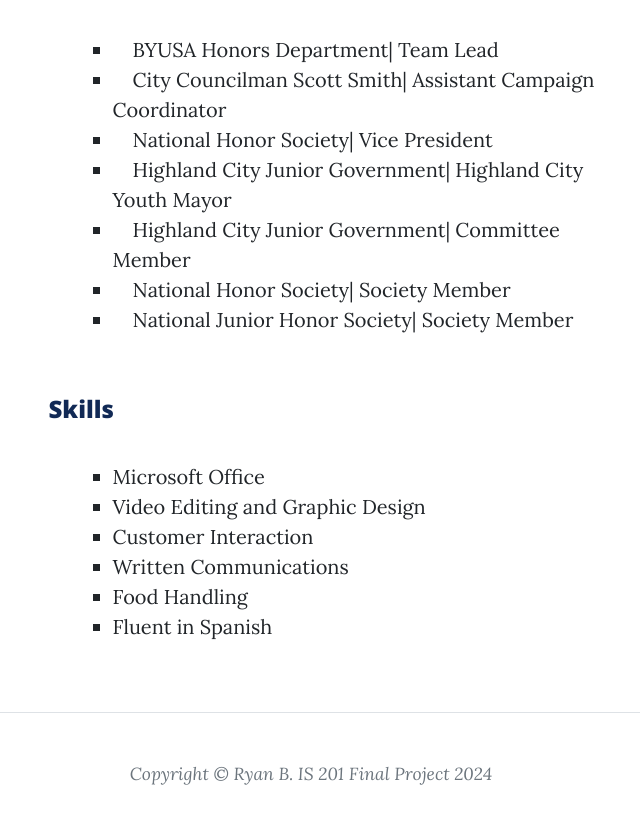
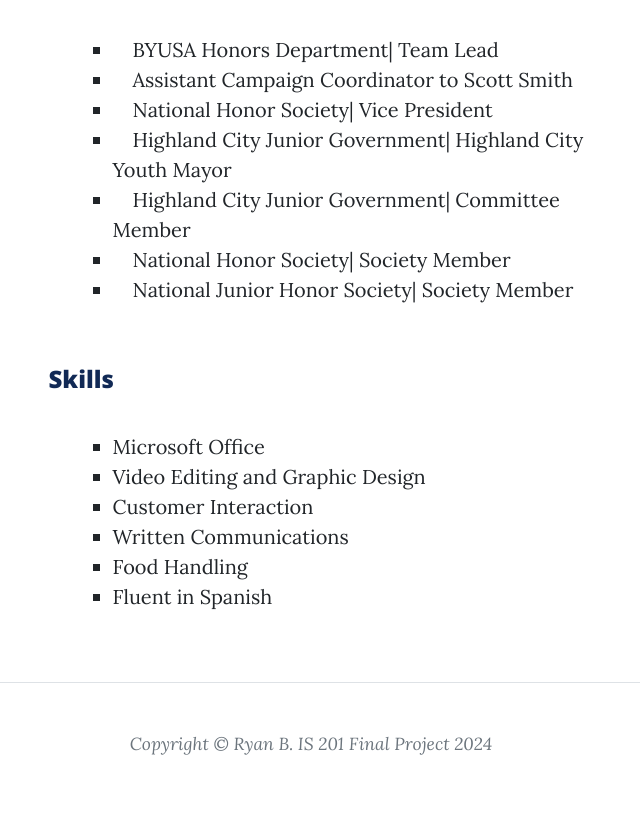
Before and after one commit to barthrya001/RBIS201Final, a plain HTML site: page resume.html in a window 1280 px wide. Shown: the part 2252-3075 px from the top of the page, without its empty margins (329-969 px from the left). Drawn offline with nearby package versions, Linux system fonts and the light colour scheme.

Commit message:
Add files via upload

```diff
--- a/resume.html
+++ b/resume.html
@@ -121,7 +121,7 @@
                                 <ul style="list-style-type: square;">
                                     <span style="text-indent: 20px;">
                                         <li>BYUSA Honors Department| Team Lead</li>
-                                        <li>City Councilman Scott Smith| Assistant Campaign Coordinator</li>
+                                        <li>Assistant Campaign Coordinator to Scott Smith</li>
                                         <li>National Honor Society| Vice President</li>
                                         <li>Highland City Junior Government| Highland City Youth Mayor</li>
                                         <li>Highland City Junior Government| Committee Member</li>
```
